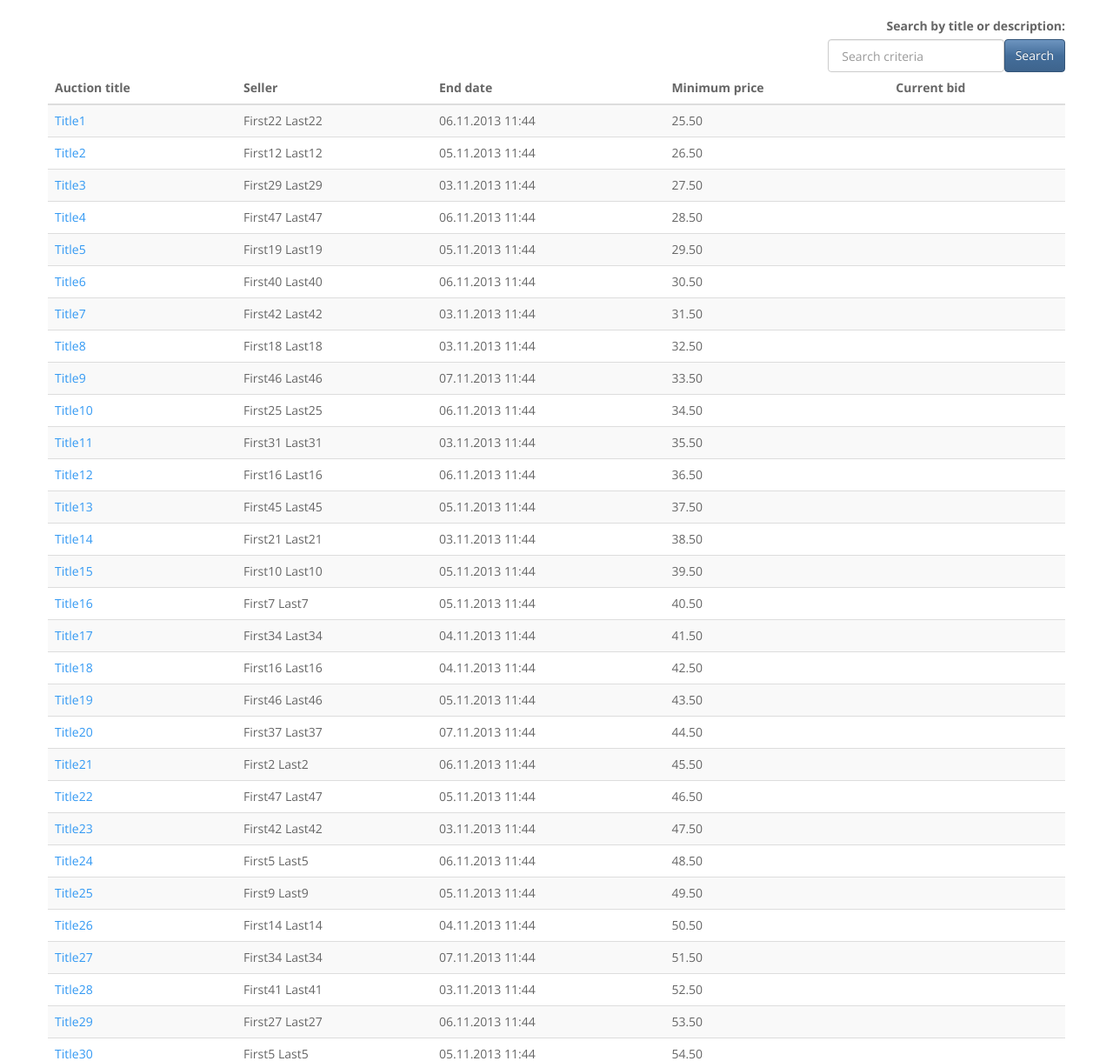
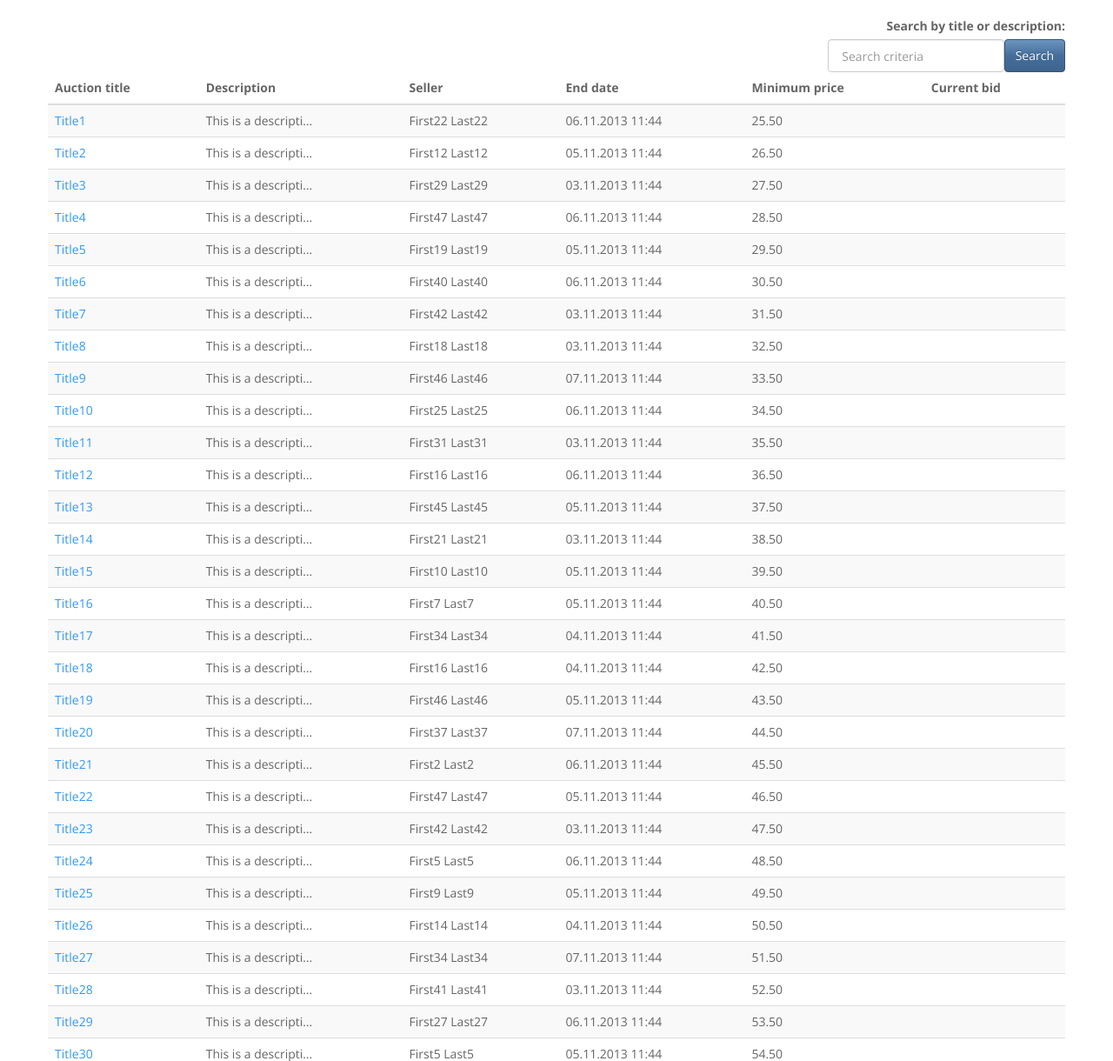
Before and after one commit to vkall/YAAS, a Django app: page /YAAS/ in a window 1280 px wide. Shown: the part 52-1272 px from the top of the page at 87% size. Run offline with Django 3.2, Linux system fonts and the light colour scheme; data comes from the database, SQL or seed files in the repository; both versions use the stored data as it was after the commit; parts of the project's set-up code (start-up, migrations or seed data) failed here and were passed over; some libraries are stand-ins or nearby versions.

Commit message:
Added description to main auction list

```diff
--- a/YAAS_app/fixtures.py
+++ b/YAAS_app/fixtures.py
@@ -20,7 +20,7 @@ class Populate:
     def addAuction(self, number):
         auction = Auction()
         auction.title = "Title" + str(number)
-        auction.description = "Description" + str(number)
+        auction.description = "This is a description of item number " + str(number)
         auction.minimum_price = 24.50 + number
         auction.end_date = timezone.now() + timedelta(days=randint(3, 7))
         auction.seller = User.objects.get(username="user"+str(randint(1,50)))
--- a/templates/home.html
+++ b/templates/home.html
@@ -19,6 +19,7 @@
             <thead>
             <tr>
                 <th>Auction title</th>
+                <th>Description</th>
                 <th>Seller</th>
                 <th>End date</th>
                 <th>Minimum price</th>
@@ -29,6 +30,7 @@
             {% for a in auctions %}
                 <tr>
                     <td><a href="/YAAS/view_auction/{{ a.id }}/">{{ a.title }}</a></td>
+                    <td>{{ a.description|truncatechars:20 }}</td>
                     <td>{{ a.seller.get_full_name }}</td>
                     <td>{{ a.end_date|date:"d.m.Y H:i" }}</td>
                     <td>{{ a.minimum_price|floatformat:2 }}</td>
```
Also changed, not shown: yaas.db.
